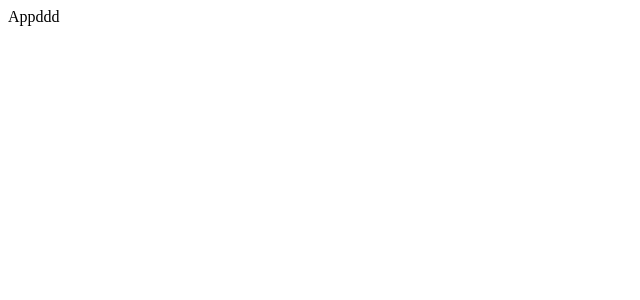
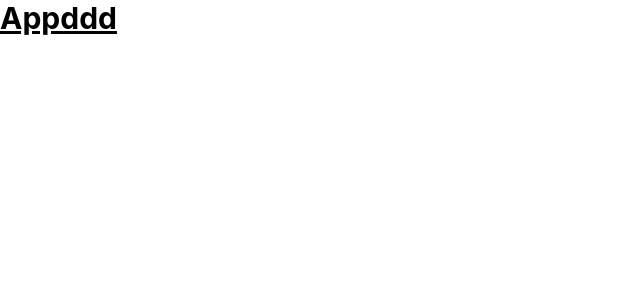
Before and after one commit to AIEASYNEWS/AI_EASYNEWS, a React (Vite) app: page / in a window 1280 px wide. Shown: the top 300 px of the page, without its empty margins (0-640 px from the left). Built offline with nearby package versions, Linux system fonts and the light colour scheme.

Commit message:
chore: tailwind 설정 적용 확인

```diff
--- a/package.json
+++ b/package.json
@@ -15,14 +15,18 @@
   },
   "devDependencies": {
     "@eslint/js": "^10.0.1",
+    "@tailwindcss/vite": "^4.3.5",
     "@types/node": "^24.19.2",
     "@types/react": "^19.3.0",
     "@types/react-dom": "^19.3.0",
     "@vitejs/plugin-react": "^6.1.2",
+    "autoprefixer": "^10.6.2",
     "eslint": "^10.14.0",
     "eslint-plugin-react-hooks": "^7.1.1",
     "eslint-plugin-react-refresh": "^0.5.7",
     "globals": "^17.13.0",
+    "postcss": "^8.5.33",
+    "tailwindcss": "^4.3.5",
     "typescript": "~6.0.3",
     "typescript-eslint": "^8.72.1",
     "vite": "^8.3.6"
--- a/src/App.tsx
+++ b/src/App.tsx
@@ -1,6 +1,8 @@
 const App = () => {
   return (
-    <div>Appddd</div>
+    <div className="text-3xl font-bold underline">
+      Appddd
+    </div>
   )
 }
 
--- /dev/null
+++ b/src/index.css
@@ -0,0 +1 @@
+@import "tailwindcss";
--- a/src/main.tsx
+++ b/src/main.tsx
@@ -1,6 +1,7 @@
 import { StrictMode } from 'react'
 import { createRoot } from 'react-dom/client'
 import App from './App.tsx'
+import './index.css'
 
 createRoot(document.getElementById('root')!).render(
   <StrictMode>
--- a/vite.config.ts
+++ b/vite.config.ts
@@ -1,9 +1,10 @@
 import react from '@vitejs/plugin-react'
+import tailwindcss from '@tailwindcss/vite'
 import { defineConfig } from 'vite'
 
 // https://vite.dev/config/
 export default defineConfig({
-  plugins: [react()],
+  plugins: [react(), tailwindcss()],
   server: {
     open: true,
   }
```
Also changed, not shown: 1 other file (tests, documents, lock files or other folders).
